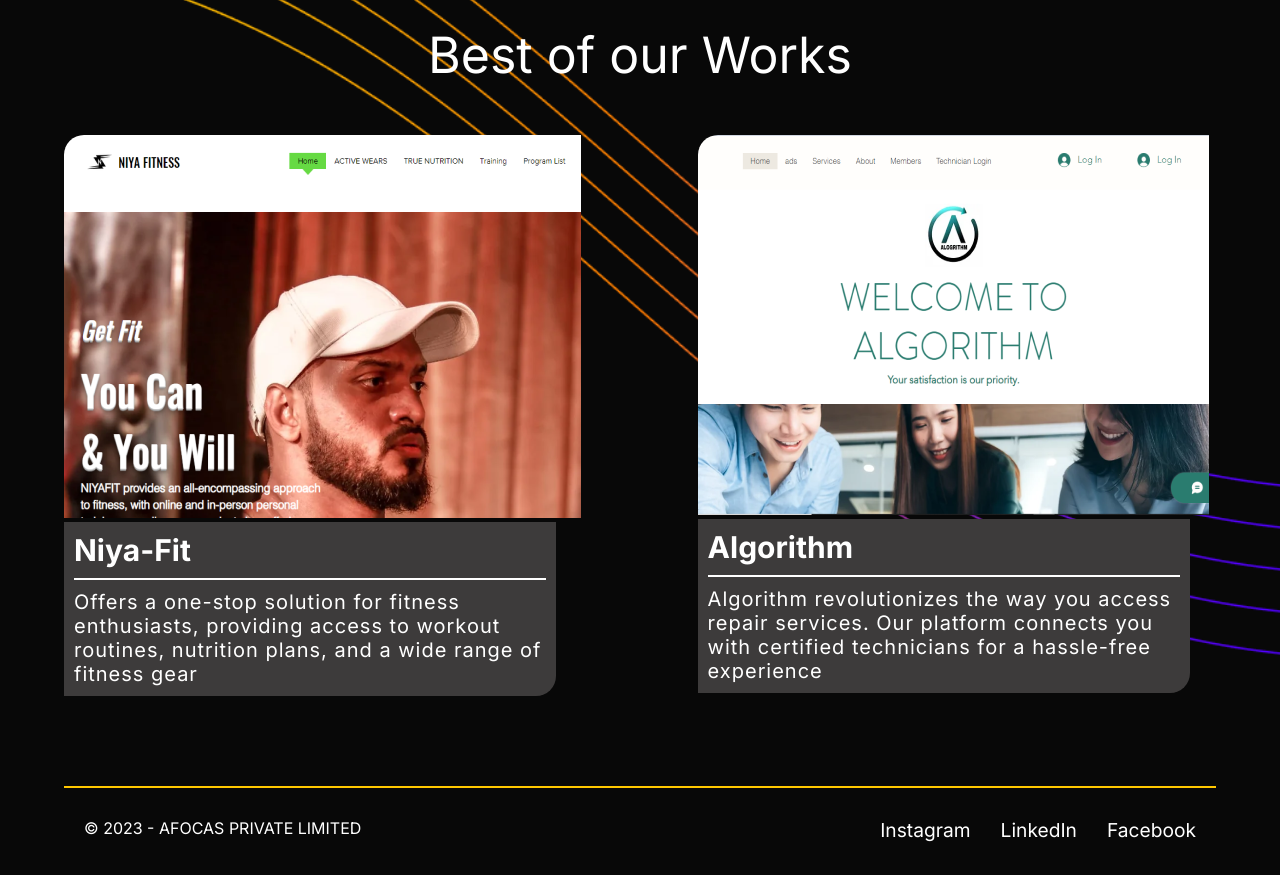
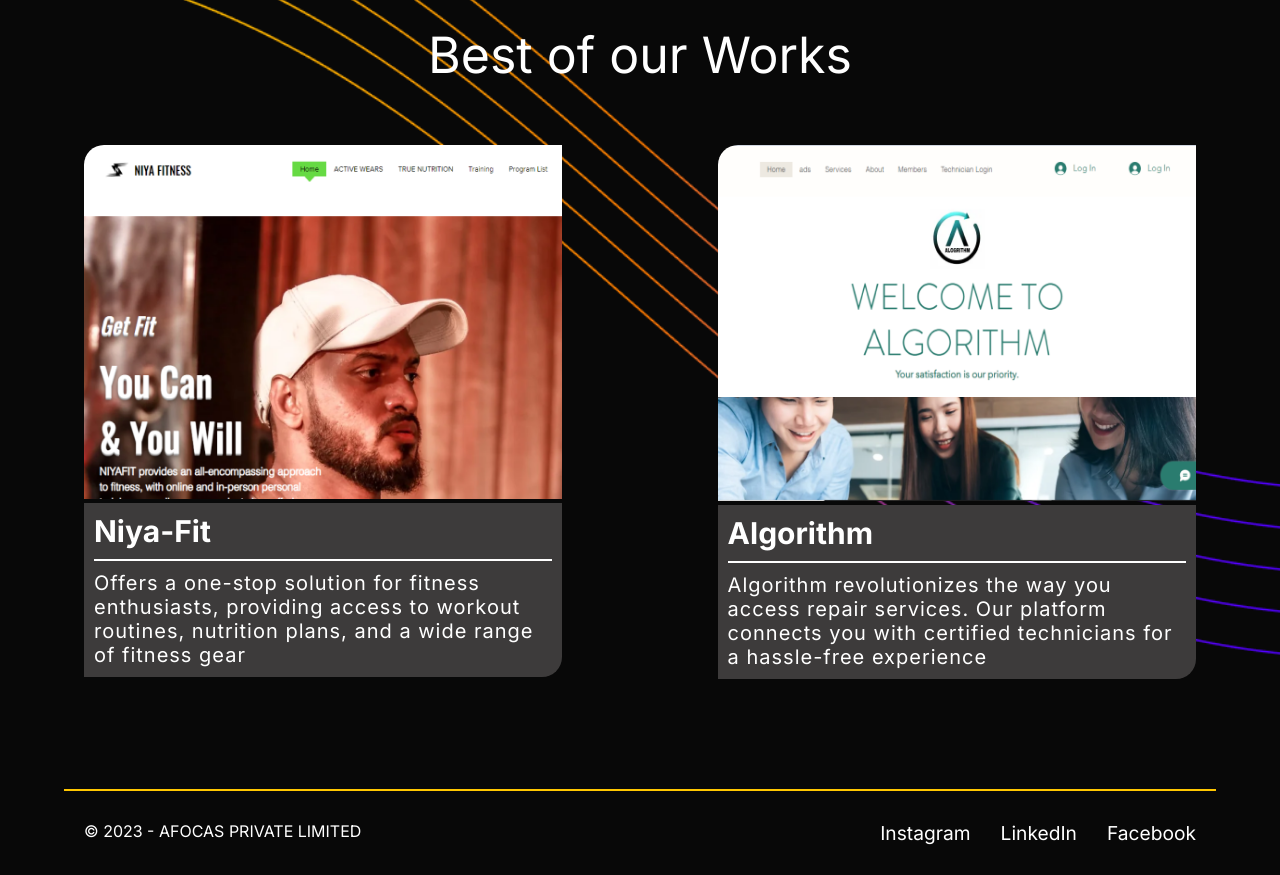
Before and after one commit to Atheeq1821/afocas.github.io, a plain HTML site: page client/client.html in a window 1280 px wide. Shown: the part 1180-2055 px from the top of the page. Drawn offline with Linux system fonts and the light colour scheme.

Commit message:
Update client.css
fixed the project issue

```diff
--- a/client/client.css
+++ b/client/client.css
@@ -130,7 +130,7 @@ a{
 }
 .flex3-parent{
   display: flex;
-  gap: 20px;
+  justify-content: space-between;
 }
 .flex3-img img{
   width: 111px;
@@ -148,8 +148,9 @@ a{
   text-align: center;
 }
 #pro-par{
-  margin: 50px 0px;
   display: flex;
+  flex-direction: row;
+  flex-wrap: wrap;
   justify-content: space-between;
 }
 .pro-title{
@@ -158,6 +159,13 @@ a{
   padding-bottom: 10px;
   margin-bottom: 10px;
   border-bottom: 2px solid white;
+  text-align: left;
+}
+.pro-title a{
+  transition: all .5s;
+}
+.pro-title a:hover{
+  color: #FFC700;
 }
 .pro-image{
   border-top-left-radius: 20px;
@@ -165,19 +173,26 @@ a{
 .pro-image img{
   overflow-x: scroll;
   object-position: center;
+  width: 100%;
 }
 .pro-child{
+  padding: 20px;
+  text-align: center;
+  display: flex;
+  flex-direction: column;
   width: 45%;
+  margin-bottom: 50px;
 }
 .pro-content{
   background-color: #3d3b3b;
   padding: 10px;
-  width: 95%;
+  width: 100%;
   border-bottom-right-radius: 20px;
 }
 .pro-des{
   font-size: 20px;
   letter-spacing: 1px;
+  text-align: left;
 }
 footer{
   border-top: 2px solid #FFC700;
```
